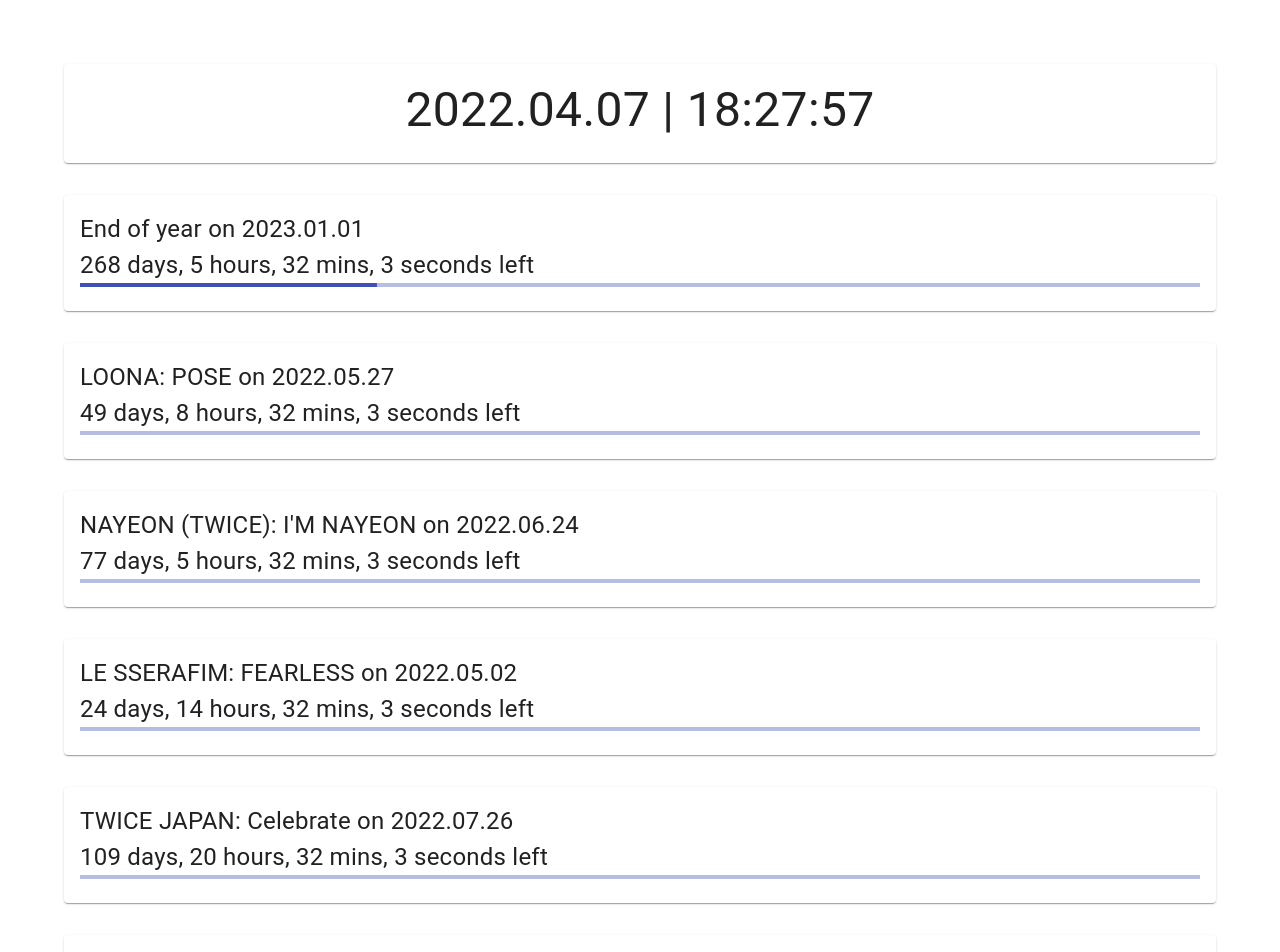
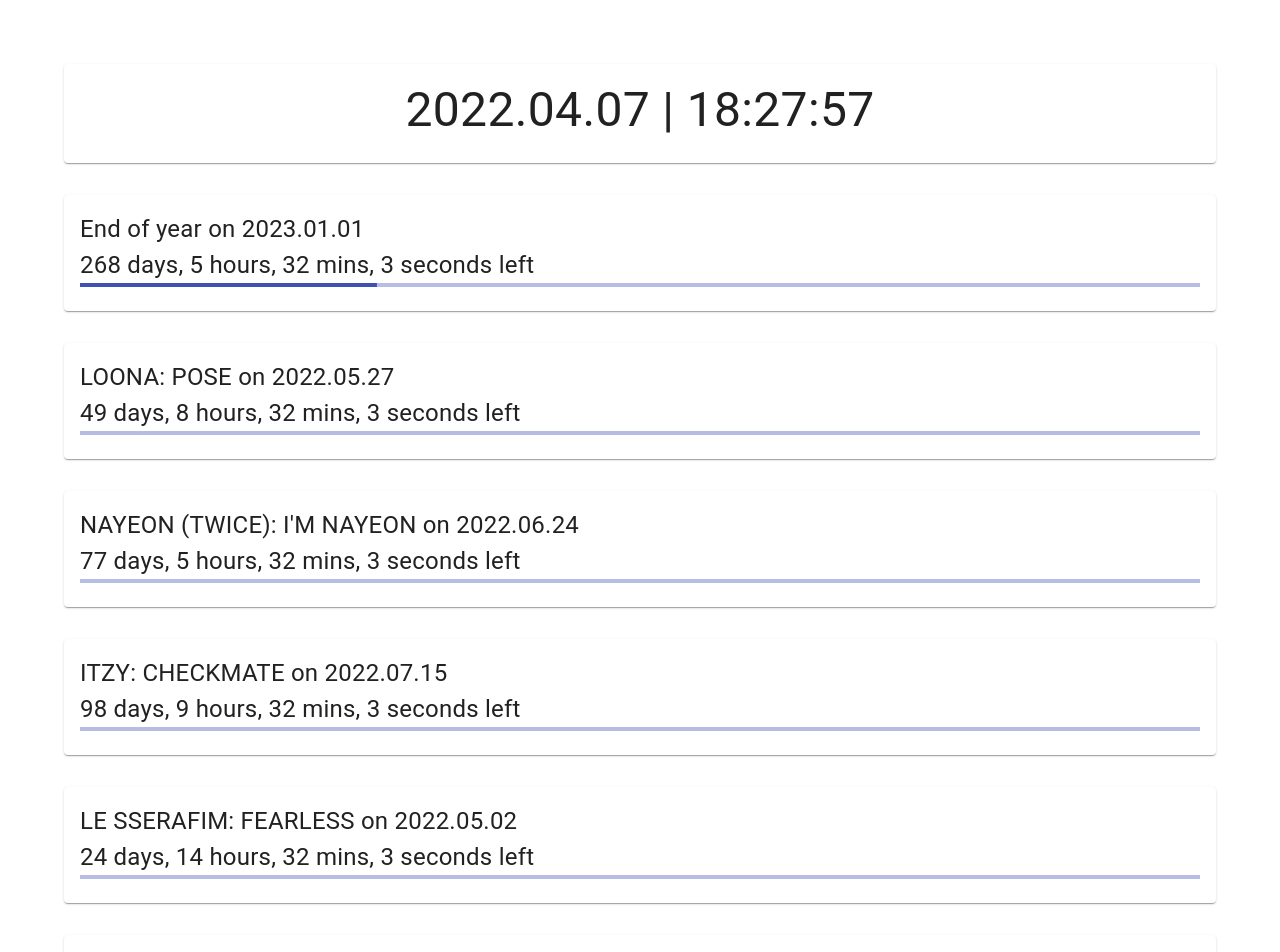
Before and after one commit to adcbotwastaken/countdown, a React (Create React App) app: page / in a window 1280 px wide. Shown: the top 952 px of the page. Built offline with nearby package versions, Linux system fonts and the light colour scheme.

Commit message:
added new date

```diff
--- a/src/data/countdownDates.js
+++ b/src/data/countdownDates.js
@@ -2,7 +2,7 @@ const countdownDates = [
     // UTC+9 is KST/JST
     // UTC-5 is EST
 
-       {
+    {
         "name": "End of year",
         "startDate": "2022-01-01T00:00:00",
         "endDate": "2023-01-01T00:00:00",
@@ -23,6 +23,11 @@ const countdownDates = [
         "endDate": "2022-06-24T00:00:00.000Z"
     },
 
+    {
+        "name": "ITZY: CHECKMATE",
+        "starDate": "2022-06-01T15:00:29.000Z",
+        "endDate": "2022-07-15T13:00:00+09:00"
+    },
 
     // not sure on this one to be honest, timetable was a story, and this was the date pulled form insta.
     {
```
